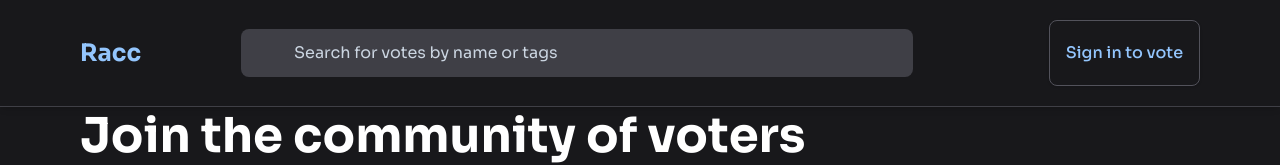
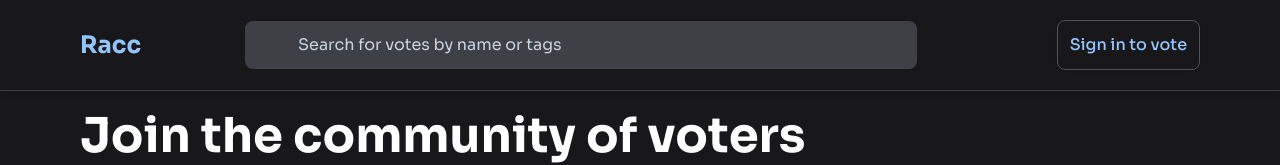
Before and after one commit to fisayo-dev/racc, a React (Vite) app: page / in a window 1280 px wide. Shown: the top 165 px of the page. Built offline with nearby package versions, Linux system fonts and the light colour scheme; some icons are missing.

Commit message:
removed custom style to btn component instance

```diff
--- a/src/components/Header.jsx
+++ b/src/components/Header.jsx
@@ -18,7 +18,7 @@ const Header = () => {
         <div className="flex items-center gap-3">
           <SearchNormal1 className="block md:hidden h-6 w-6 text-zinc-300" />
           <Link to="/signup">
-            <Button className="text-[1rem] text-blue-300 hover:bg-zinc-600 border-[0.1rem] border-zinc-600 rounded-lg px-4 py-5">
+            <Button className="text-[1rem] text-blue-300 hover:bg-zinc-600 border-[0.1rem] border-zinc-600 rounded-lg ">
               Sign in to vote
             </Button>
           </Link>
```
